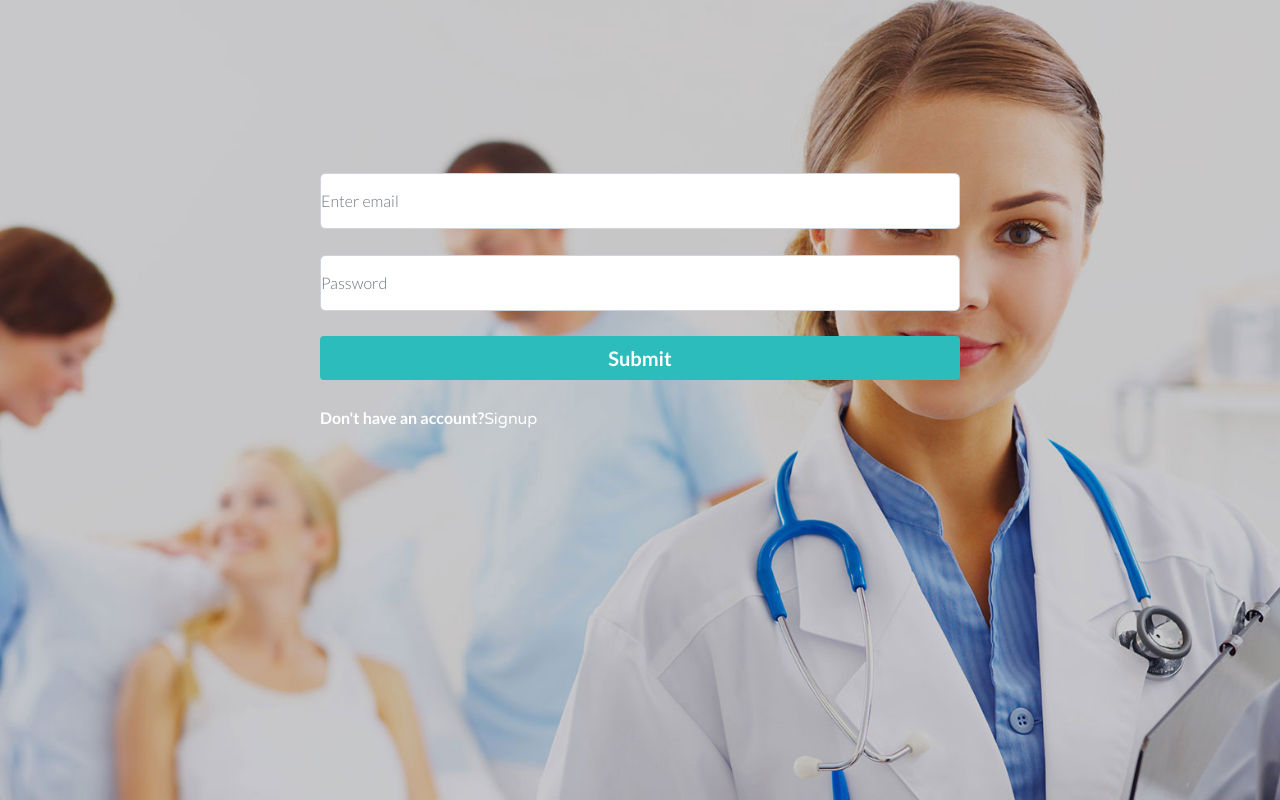
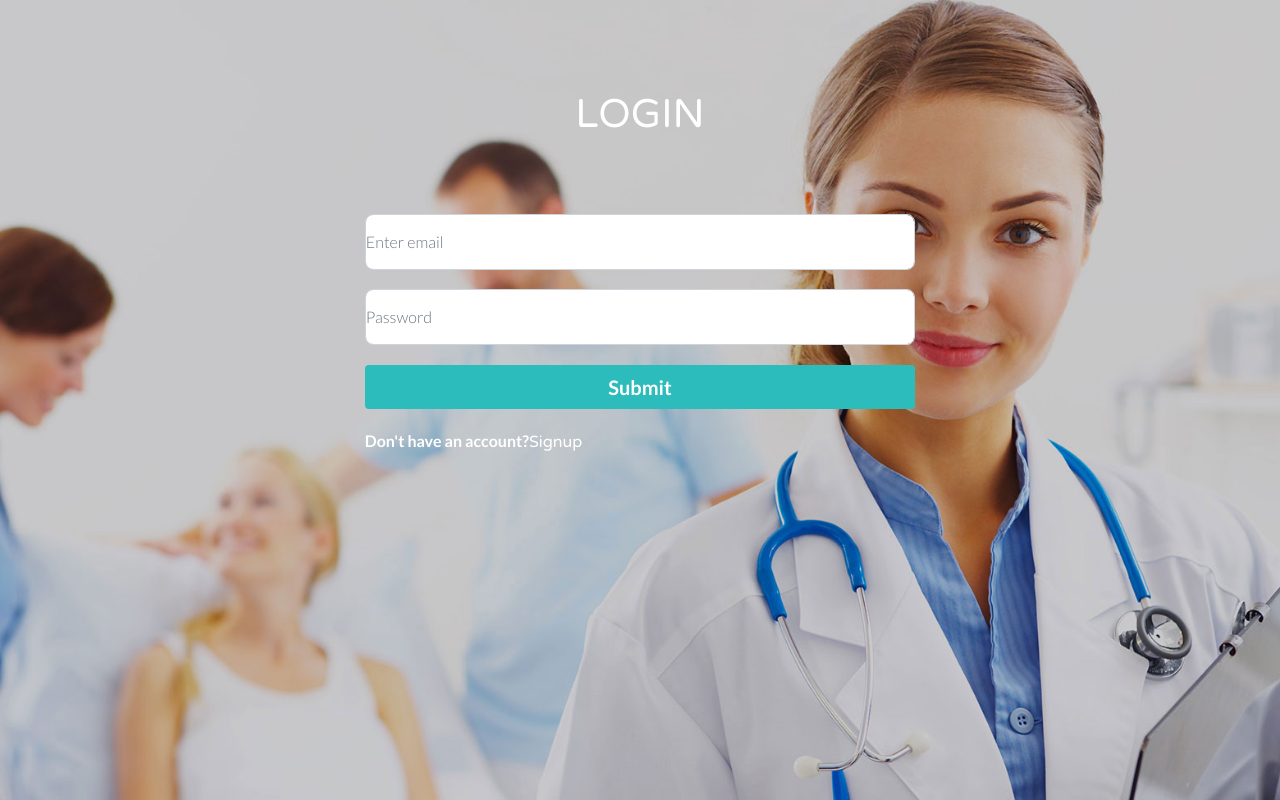
Before and after one commit to che30/front_end_appointment, a React (Create React App) app: page /Login in a window 1280 px wide. Built offline with nearby package versions, Linux system fonts and the light colour scheme.

Commit message:
Update signup page and login page

```diff
--- a/src/containers/Login.js
+++ b/src/containers/Login.js
@@ -6,7 +6,7 @@ const Login = () => (
   <>
     <section className="Signup__section">
       <form className="sign__up__form login__form ">
-
+        <h1 className="text-center text-white pb-5">LOGIN</h1>
         <div className="form-group">
           <input
             type="email"
--- a/src/containers/Signup.css
+++ b/src/containers/Signup.css
@@ -6,25 +6,26 @@
 }
 
 .sign__up__form {
-  width: 50%;
+  width: 43%;
   margin-left: auto;
   margin-right: auto;
-  height: 450px;
+  height: 550px;
   display: flex;
   flex-direction: column;
   justify-content: space-around;
   position: relative;
-  top: 20vh;
+  top: 5vh;
 }
 
 .login__form {
-  height: 300px;
+  height: 400px;
+  top: 10vh;
 }
 .form-group input {
-  border-top-left-radius: 5px;
-  border-top-right-radius: 5px;
-  border-bottom-left-radius: 5px;
-  border-bottom-right-radius: 5px;
+  border-top-left-radius: 8px;
+  border-top-right-radius: 8px;
+  border-bottom-left-radius: 8px;
+  border-bottom-right-radius: 8px;
   padding: 15px 0 15px 0;
   font-family: 'Lato-Light', Arial, sans-serif;
 }
--- a/src/containers/Signup.js
+++ b/src/containers/Signup.js
@@ -40,6 +40,7 @@ const Signup = ({
     <>
       <section className="Signup__section">
         <form className="sign__up__form">
+          <h1 className="text-center text-white pb-3">REGISTER</h1>
           <div className="form-group">
             <input
               type="text"
@@ -89,7 +90,7 @@ const Signup = ({
               type="password"
               className="form-control"
               id="exampleInputPassword2"
-              placeholder="Password repeat"
+              placeholder="Password confirmation"
               name="passwordC"
               value={passwordC}
               onChange={(e) => handleChange(e)}
--- a/src/index.css
+++ b/src/index.css
@@ -1,4 +1,7 @@
-
+*{
+  margin: 0;
+  padding: 0;
+}
 @font-face {
   font-family: 'Varela Round';
   src: url("./assets/fonts/VarelaRound-Regular.ttf");
```
